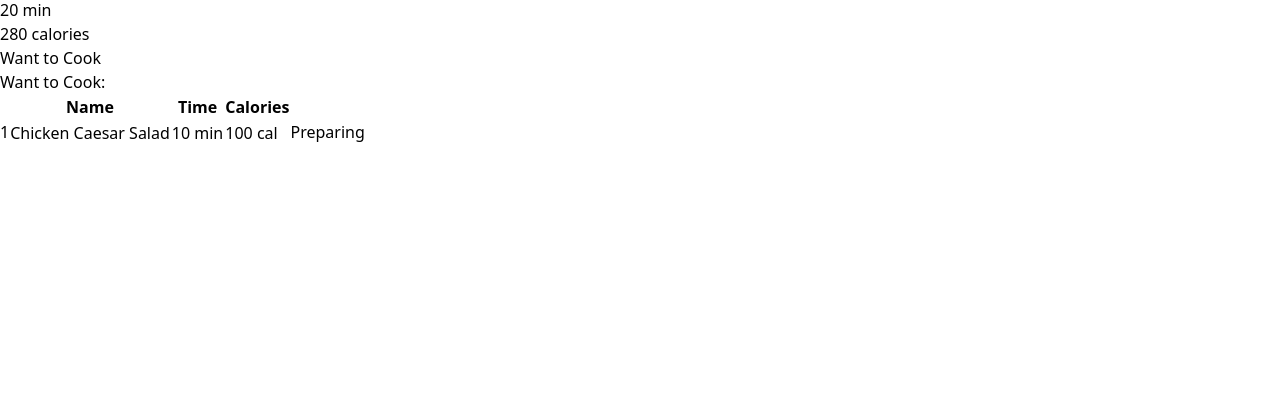
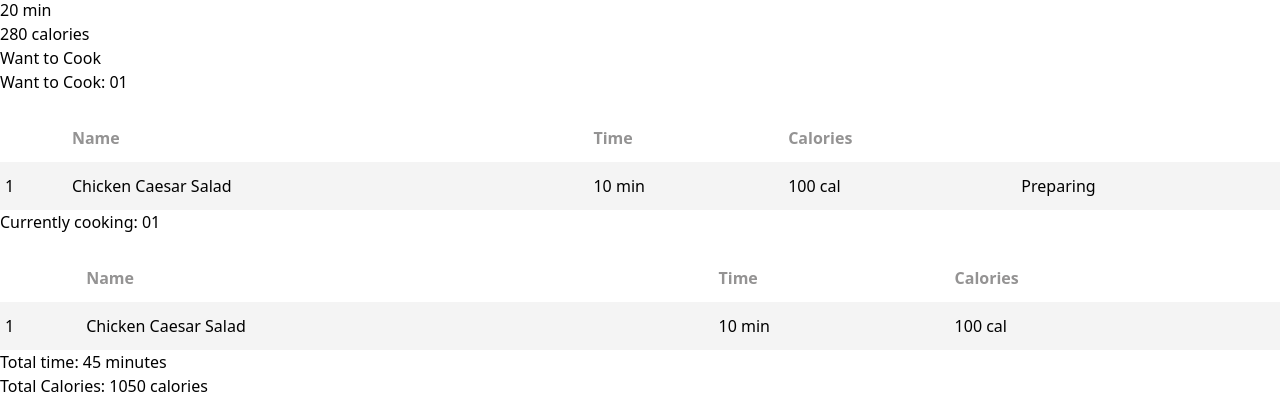
Before and after one commit to Arafat-Bhuiyan/Chef-s-Table, a React (Vite) app: page / in a window 1280 px wide. Shown: the part 5951-6346 px from the top of the page. Before the commit the page ends 6097 px from the top, so only its background shows below. Built offline with nearby package versions, Linux system fonts and the light colour scheme.

Commit message:
table design done

```diff
--- a/src/components/Card/Card.jsx
+++ b/src/components/Card/Card.jsx
@@ -24,7 +24,7 @@ const Card = ({ recipeCard }) => {
                     <p>{calories}</p>
                 </div>
 
-                <button className='w-[9.5rem] bg-emerald-500 hover:bg-slate-50 rounded-full px-6 py-3 text-black font-semibold'>
+                <button className='w-[9.5rem] bg-emerald-500 hover:bg-slate-900 hover:text-white rounded-full px-6 py-3 text-black font-semibold'>
                     Want to Cook
                 </button>
             </div>
--- /dev/null
+++ b/src/components/WantToCook/WantToCook.css
@@ -0,0 +1,27 @@
+#table-container {
+    border-collapse: collapse;
+    width: 100%;
+    margin-top: 20px;
+}
+
+#table-container th,
+#table-container td {
+    padding: 8px;
+    padding-left: 5px;
+    text-align: left;
+}
+
+#table-container tr:nth-child(even) {
+    background-color: #f2f2f2cc;
+}
+
+#table-container th {
+    color: #949393;
+    padding-top: 12px;
+    padding-bottom: 12px;
+}
+
+#table-container td{
+    padding-top: 12px;
+    padding-bottom: 12px;
+}
--- a/src/components/WantToCook/WantToCook.jsx
+++ b/src/components/WantToCook/WantToCook.jsx
@@ -1,37 +1,74 @@
+import "./WantToCook.css"
+
 const WantToCook = () => {
     return (
         <div>
-            <div className="border-2 border-slate-200 w-[514px] h-[685px] flex flex-col gap-5 rounded-xl">
+            <div className="border-2 border-slate-200 w-[514px] max-h-full flex flex-col gap-5 rounded-xl">
                 {/* Want to cook */}
                 <div>
                     <div className="flex flex-col items-center pt-3">
-                        <h1 className="text-2xl font-semibold p-2">Want to Cook: </h1>
-                        <div className="border-b-2  border-slate-200"></div>
+                        <h1 className="text-2xl font-semibold p-2">Want to Cook: 01</h1>
+                        <div className="border-b-2 border-slate-300 w-[350px]"></div>
                     </div>
                     <div>
-                        <table className="table-auto ml-4 mt-5">
-                            <thead>
+                        <table id="table-container">
+                            {/* Table header */}
                             <tr>
-                                    <th className="pr-[30px]"></th>
-                                    <th className="pr-[130px]">Name</th>
-                                    <th className="pr-[28px]">Time</th>
-                                    <th className="pr-[28px]">Calories</th>
+                                <th></th>
+                                <th>Name</th>
+                                <th>Time</th>
+                                <th>Calories</th>
+                                <th></th>
                             </tr>
-                            </thead>
-                            <tbody>
-                                <tr>
-                                    <h1>1</h1>
+
+                            {/* Table data */}
+                            <tr >
+                                <td>1</td>
                                 <td>Chicken Caesar Salad</td>
                                 <td>10 min</td>
                                 <td>100 cal</td>
-                                    <button className="bg-emerald-500 hover:bg-slate-50 rounded-full px-3 py-2 text-sm text-black font-semibold">Preparing</button>
+                                <td>
+                                    <button className="bg-emerald-500 hover:bg-slate-900 hover:text-white rounded-full px-3 py-2 text-sm text-black font-semibold">Preparing</button>
+                                </td>
                             </tr>
-                            </tbody>
                         </table>
                     </div>
                 </div>
 
                 {/* Currently cooking */}
+                <div>
+                    <div className="flex flex-col items-center pt-3">
+                        <h1 className="text-2xl font-semibold p-2">Currently cooking: 01</h1>
+                        <div className="border-b-2 border-slate-300 w-[350px]"></div>
+                    </div>
+                    <div>
+                        <table id="table-container">
+                            {/* Table header */}
+                            <tr>
+                                <th></th>
+                                <th>Name</th>
+                                <th>Time</th>
+                                <th>Calories</th>
+                                <th></th>
+                            </tr>
+
+                            {/* Table data */}
+                            <tr >
+                                <td>1</td>
+                                <td>Chicken Caesar Salad</td>
+                                <td>10 min</td>
+                                <td>100 cal</td>
+                                <td></td>
+                            </tr>
+                        </table>
+                    </div>
+                </div>
+
+                {/* Total time and calories */}
+                <div className="pb-3 pl-2 text-sm text-gray-700 font-semibold">
+                    <h1>Total time: 45 minutes</h1>
+                    <h1>Total Calories: 1050 calories</h1>
+                </div>
             </div>
 
         </div>
```
Lines whose indentation alone changed are shown as unchanged.
